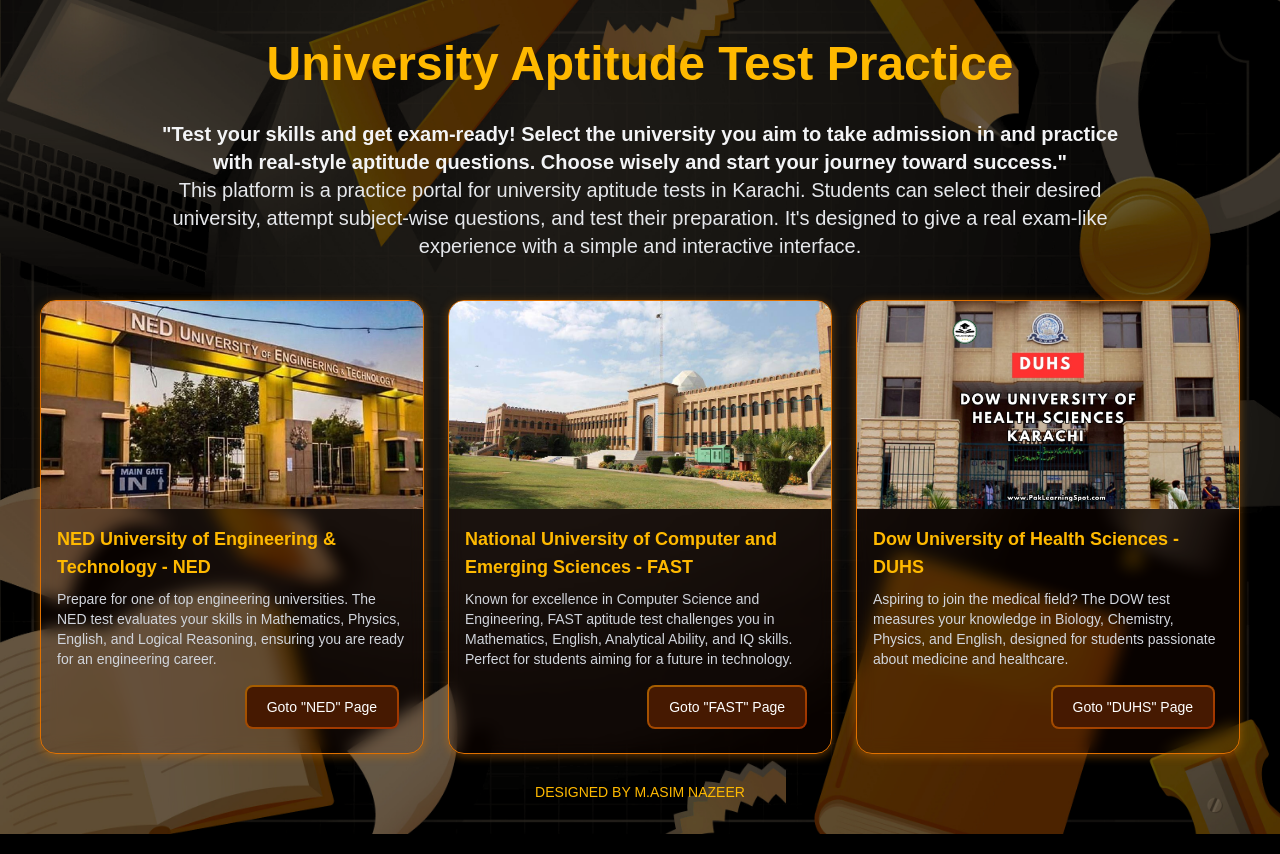
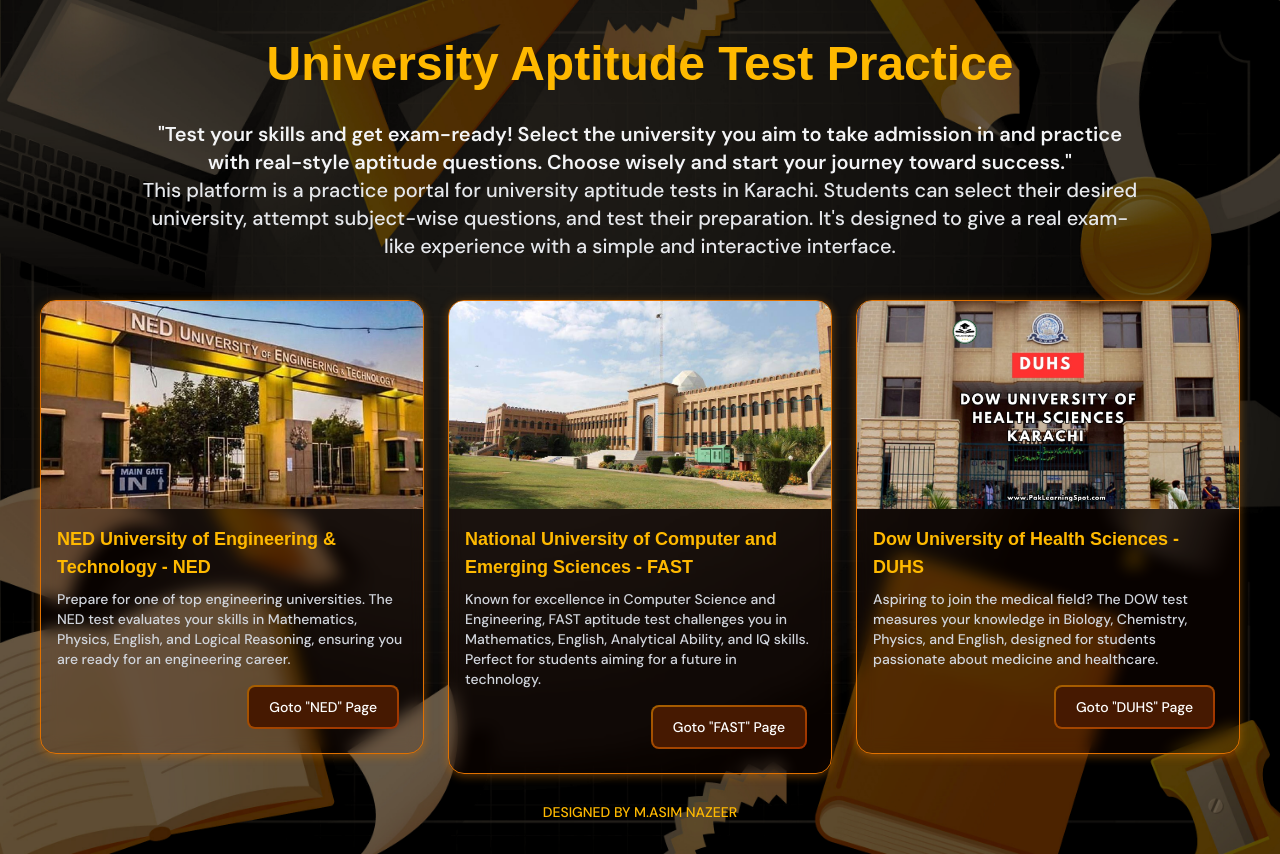
Before and after one commit to Asim925/Aptitude-Test, a Next.js app: page / in a window 1280 px wide. Built offline with nearby package versions, Linux system fonts and the light colour scheme.

Commit message:
Finally fotn changed.git add .git add .git add .!

```diff
--- a/app/globals.css
+++ b/app/globals.css
@@ -1,5 +1,11 @@
+/* 1. Import Google Fonts first */
+
+@import url("https://fonts.googleapis.com/css2?family=Nunito:wght@400;600;700&family=DM+Sans:wght@500;600;700&display=swap");
+
+/* 2. Then import Tailwind */
 @import "tailwindcss";
 
+/* 3. Then your custom styles */
 :root {
   --background: black;
   --foreground: white;
@@ -8,5 +14,14 @@
 body {
   background: var(--background);
   color: var(--foreground);
-  font-family: Arial, Helvetica, sans-serif;
+  font-family: "DM Sans", sans-serif; /* default for text */
 }
+
+h1,
+h2,
+h3,
+h4,
+h5,
+h6 {
+  font-family: "Raleway", sans-serif; /* headings */
+}
--- a/app/layout.tsx
+++ b/app/layout.tsx
@@ -1,16 +1,5 @@
 import type { Metadata } from "next";
-import { Geist, Geist_Mono } from "next/font/google";
 import "./globals.css";
-
-const geistSans = Geist({
-  variable: "--font-geist-sans",
-  subsets: ["latin"],
-});
-
-const geistMono = Geist_Mono({
-  variable: "--font-geist-mono",
-  subsets: ["latin"],
-});
 
 export const metadata: Metadata = {
   title: "Aptitude Test",
@@ -27,11 +16,7 @@
 }>) {
   return (
     <html lang="en">
-      <body
-        className={` ${geistSans.variable} ${geistMono.variable} antialiased `}
-      >
-        {children}
-      </body>
+      <body className={`antialiased `}>{children}</body>
     </html>
   );
 }
```
